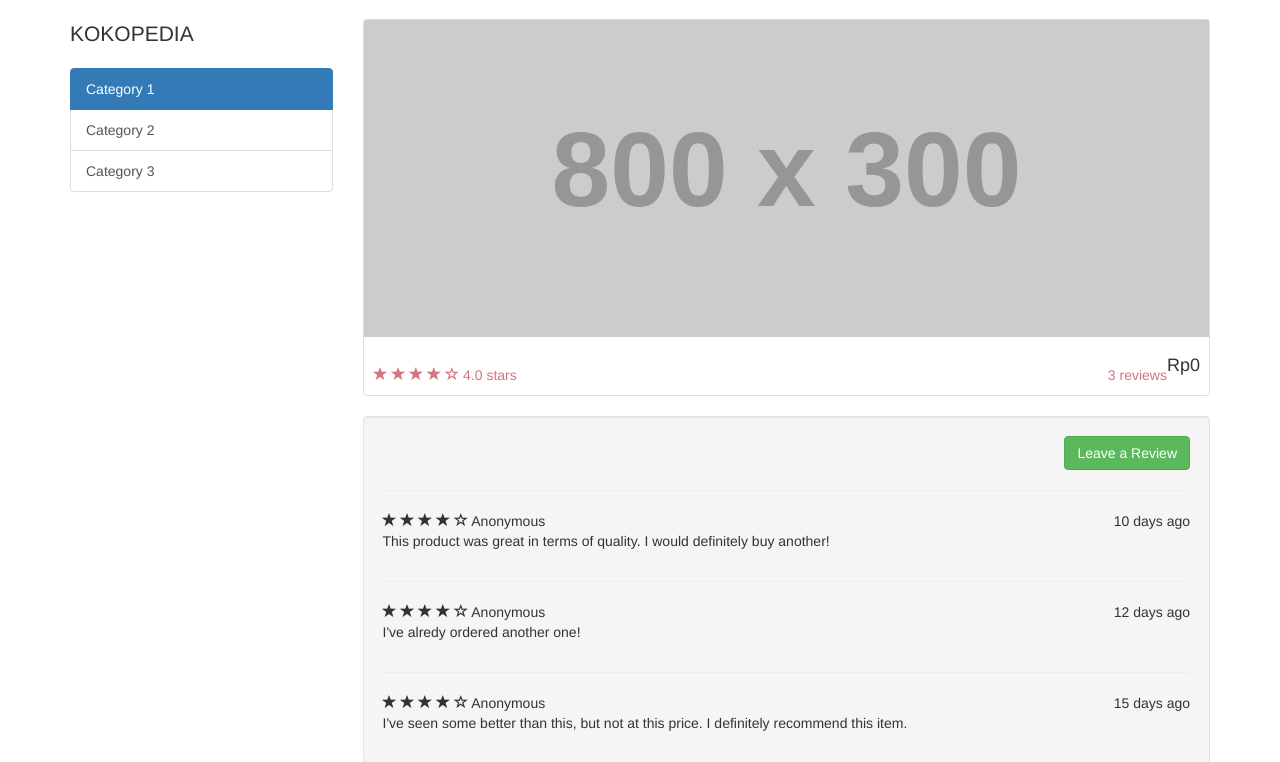
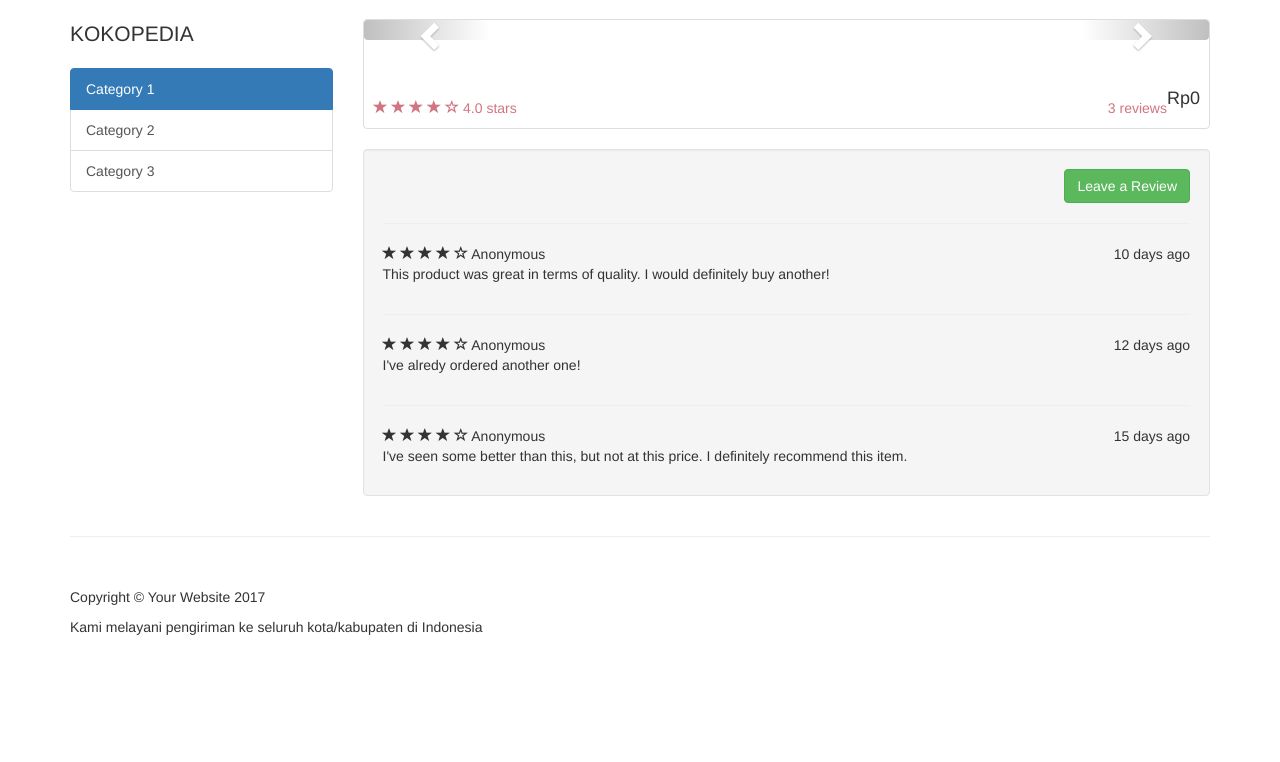
Before and after one commit to kholidfu/toped_agc, a Flask app: template app/templates/detail.html in a window 1280 px wide. Shown: the part 51-813 px from the top of the page. After the commit the page ends 686 px from the top, so only its background shows below. Run offline with Flask 2, Linux system fonts and the light colour scheme; the template is opened without the code that fills it, so the values that code supplies are empty; grey boxes labelled with a size stand in for pictures from a placeholder-image service; some libraries are stand-ins or nearby versions.

Commit message:
show image carousel

```diff
--- a/app/templates/detail.html
+++ b/app/templates/detail.html
@@ -14,9 +14,36 @@
     </div>
 
     <div class="col-md-9">
+      <div class="thumbnail">
+	<div class="row carousel-holder">
+          <div class="col-md-12">
+            <div id="carousel-example-generic" class="carousel slide" data-ride="carousel">
+              <ol class="carousel-indicators">
+		<li data-target="#carousel-example-generic" data-slide-to="0" class=""></li>
+		<li data-target="#carousel-example-generic" data-slide-to="1" class=""></li>
+		<li data-target="#carousel-example-generic" data-slide-to="2" class="active"></li>
+              </ol>
+              <div class="carousel-inner">
+		<div class="item">
+                  <center><img class="slide-image" src="{{ data['images'][0] }}" alt="" style="width: 400px;"></center>
+		</div>
+		<div class="item active left">
+                  <center><img class="slide-image" src="{{ data['images'][1] }}" alt="" style="width: 400px;"></center>
+		</div>
+		<div class="item next left">
+                  <center><img class="slide-image" src="{{ data['images'][2] }}" alt="" style="width: 400px;"></center>
+		</div>
+              </div>
+              <a class="left carousel-control" href="#carousel-example-generic" data-slide="prev">
+		<span class="glyphicon glyphicon-chevron-left"></span>
+              </a>
+              <a class="right carousel-control" href="#carousel-example-generic" data-slide="next">
+		<span class="glyphicon glyphicon-chevron-right"></span>
+              </a>
+            </div>
+          </div>
+	</div>
 
-      <div class="thumbnail">
-        <img class="img-responsive" src="http://placehold.it/800x300" alt="">
         <div class="caption-full">
           <h4 class="pull-right">Rp{{ data['price']|markup_price_for_detail_page }}</h4>
           <h4><a href="#">{{ data['title'] }}</a></h4>
```
